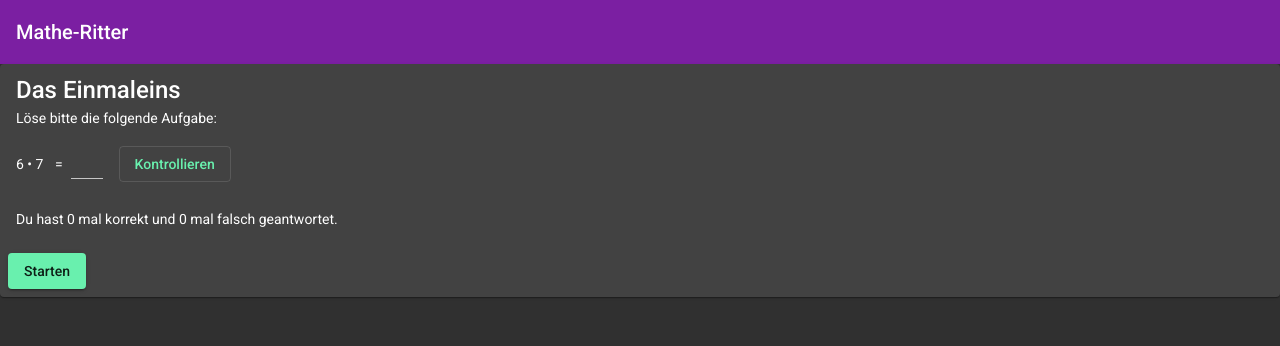
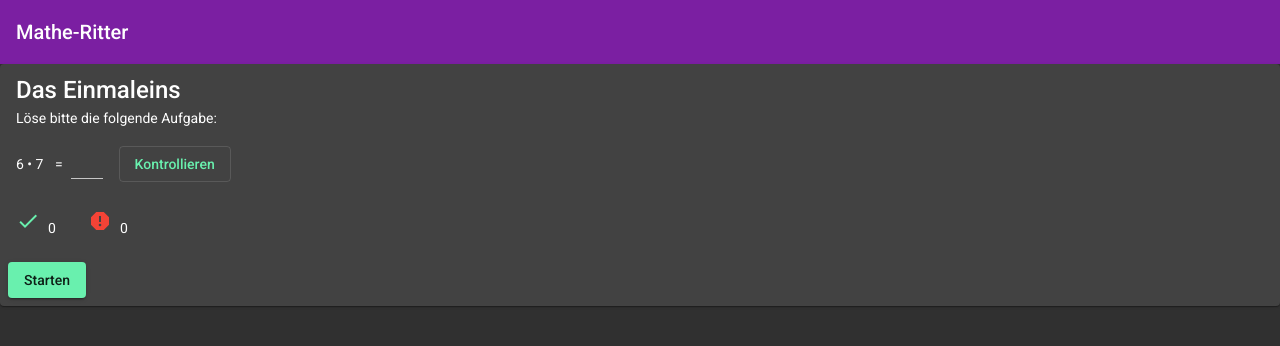
Before and after one commit to thkwalter/mathe-ritter, an Angular app: page / in a window 1280 px wide. Shown: the top 346 px of the page. Built offline with nearby package versions, Linux system fonts and the light colour scheme.

Commit message:
Farbige Icons für korrekte und falsche Antworten.

```diff
--- a/src/app/app.module.ts
+++ b/src/app/app.module.ts
@@ -11,6 +11,7 @@ import { MatToolbarModule } from '@angular/material/toolbar';
 import { MatCardModule } from '@angular/material/card';
 import { MatButtonModule } from '@angular/material/button';
 import { MatInputModule } from '@angular/material/input';
+import {MatIconModule} from '@angular/material/icon';
 
 @NgModule
 ({
@@ -28,7 +29,8 @@ import { MatInputModule } from '@angular/material/input';
     MatToolbarModule,
     MatCardModule,
     MatButtonModule,
-    MatInputModule
+    MatInputModule,
+    MatIconModule
   ],
   providers: [],
   bootstrap:
--- a/src/app/einmaleins/einmaleins.component.html
+++ b/src/app/einmaleins/einmaleins.component.html
@@ -13,12 +13,15 @@
                (keyup.enter)="kontrollieren()" min="0" max="100">
          </mat-form-field>
 
-         <button mat-stroked-button class="abstand-links" color="accent"
+         <button mat-stroked-button class="abstand-links-16" color="accent"
             (click)="kontrollieren()">Kontrollieren</button>
       </p>
 
       <p>
-         Du hast {{zaehlerKorrekt}} mal korrekt und {{zaehlerFehlerhaft}} mal falsch geantwortet.
+         <mat-icon color="accent">done</mat-icon><span class="abstand-links-8">{{zaehlerKorrekt}}</span>
+         <span class="abstand-links-32">
+            <mat-icon color="warn">report</mat-icon><span class="abstand-links-8">{{zaehlerFehlerhaft}}</span>
+         </span>
       </p>
    </mat-card-content>
 
--- a/src/app/einmaleins/einmaleins.component.scss
+++ b/src/app/einmaleins/einmaleins.component.scss
@@ -9,9 +9,19 @@
    width: 32px;
 }
 
-.abstand-links
+.abstand-links-8
+{
+   margin-left: 8px;
+}
+
+.abstand-links-16
 {
    margin-left: 16px;
+}
+
+.abstand-links-32
+{
+   margin-left: 32px;
 }
 
 input[type=number]::-webkit-inner-spin-button,
```
